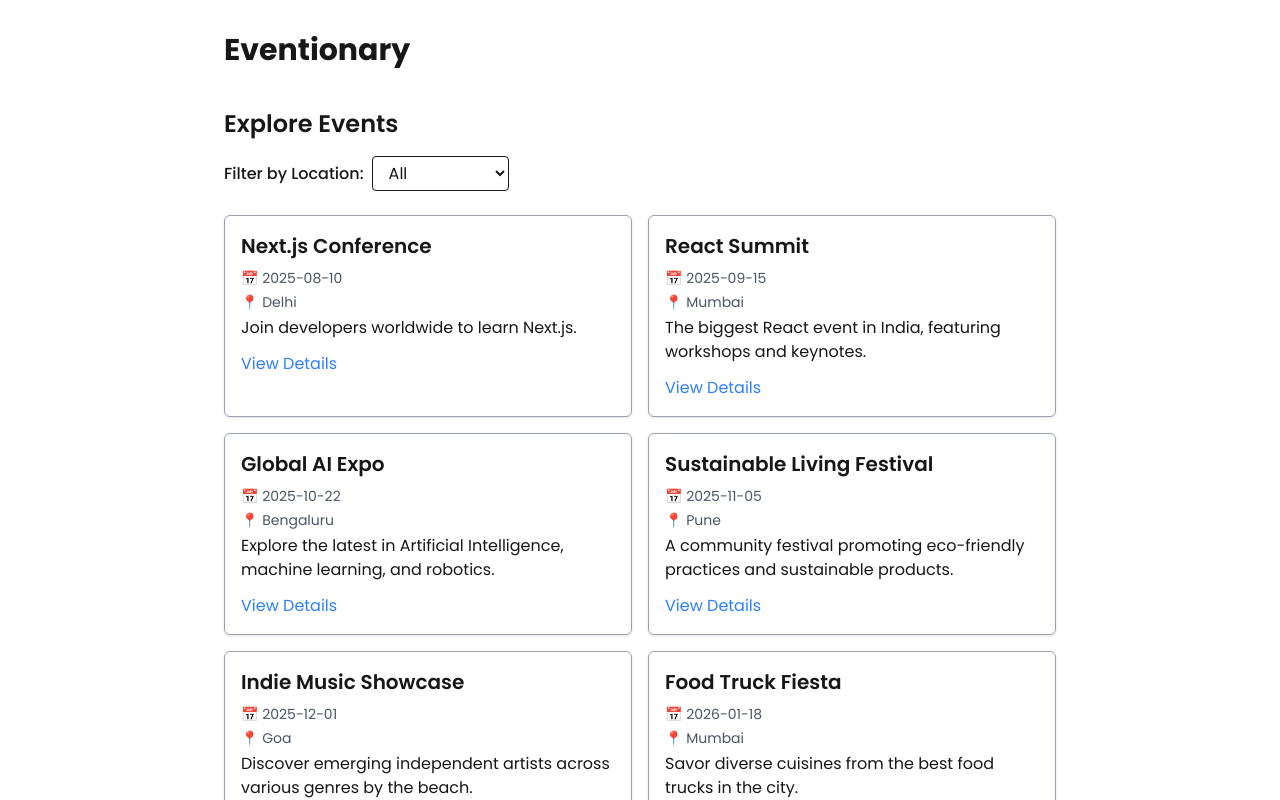
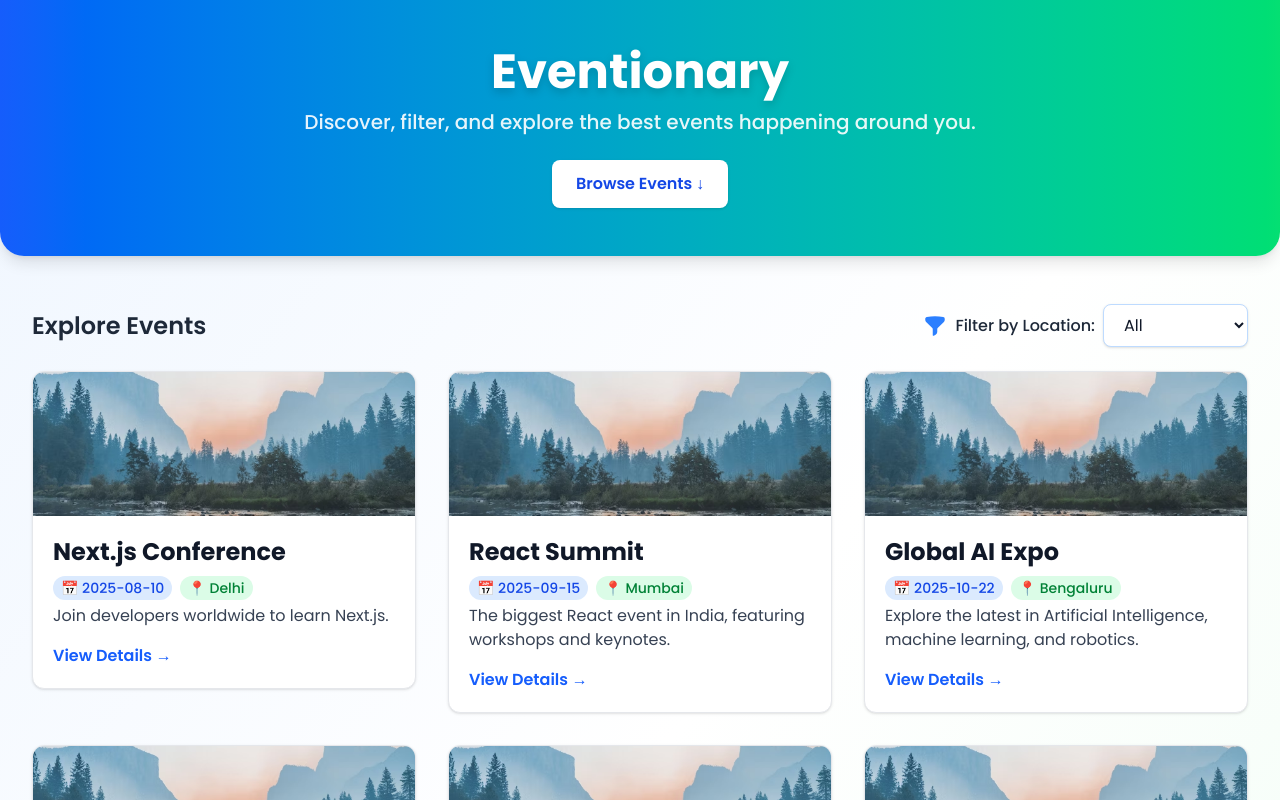
Before and after one commit to AdityaSharmaHub/eventionary, a Next.js app: page / in a window 1280 px wide. Shown: the top 800 px of the page. Built offline with nearby package versions, Linux system fonts and the light colour scheme.

Commit message:
updated ui

```diff
--- a/components/EventCard.tsx
+++ b/components/EventCard.tsx
@@ -1,5 +1,6 @@
 import { Event } from "@/pages/index";
 import Link from "next/link";
+import Image from "next/image";
 
 type EventCardProps = {
   event: Event;
@@ -7,14 +8,28 @@ type EventCardProps = {
 
 export default function EventCard({ event }: EventCardProps) {
   return (
-    <article className="border border-gray-400 rounded-md p-4 shadow hover:shadow-lg transition">
-      <h2 className="text-xl font-semibold mb-2">{event.title}</h2>
-      <p className="text-sm text-gray-600 mb-1">📅 {event.date}</p>
-      <p className="text-sm text-gray-600 mb-1">📍 {event.location}</p>
-      <p className="mb-3">{event.description}</p>
-      <Link href={`/events/${event.id}`}>
-        <span className="text-blue-500 hover:underline">View Details</span>
-      </Link>
+    <article className="bg-white border border-gray-200 rounded-xl p-0 shadow-sm hover:shadow-lg transition-shadow duration-200 overflow-hidden flex flex-col">
+      <div className="relative w-full h-36 bg-gray-100">
+        <Image
+          src="/event-placeholder.jpg"
+          alt="Event banner"
+          fill
+          className="object-cover"
+          sizes="(max-width: 640px) 100vw, 50vw"
+          priority
+        />
+      </div>
+      <div className="flex-1 flex flex-col p-5">
+        <h2 className="text-2xl font-bold mb-2 text-gray-900">{event.title}</h2>
+        <div className="flex items-center text-sm text-gray-500 mb-1 gap-2">
+          <span className="inline-block bg-blue-100 text-blue-700 px-2 py-0.5 rounded-full font-medium">📅 {event.date}</span>
+          <span className="inline-block bg-green-100 text-green-700 px-2 py-0.5 rounded-full font-medium">📍 {event.location}</span>
+        </div>
+        <p className="mb-4 text-gray-700 text-base line-clamp-3">{event.description}</p>
+        <Link href={`/events/${event.id}`} aria-label={`View details for ${event.title}`}>
+          <span className="inline-block mt-auto text-blue-600 hover:underline font-semibold focus:outline-none focus:ring-2 focus:ring-blue-400 rounded">View Details →</span>
+        </Link>
+      </div>
     </article>
   );
 }
--- a/components/EventList.tsx
+++ b/components/EventList.tsx
@@ -5,13 +5,44 @@ type EventListProps = {
   events: Event[];
 };
 
+function SkeletonCard() {
+  return (
+    <div className="bg-white border border-gray-200 rounded-xl p-0 shadow-sm overflow-hidden flex flex-col animate-pulse">
+      <div className="w-full h-36 bg-gray-200" />
+      <div className="flex-1 flex flex-col p-5 gap-3">
+        <div className="h-6 bg-gray-200 rounded w-2/3 mb-2" />
+        <div className="flex gap-2">
+          <div className="h-5 w-20 bg-blue-100 rounded-full" />
+          <div className="h-5 w-20 bg-green-100 rounded-full" />
+        </div>
+        <div className="h-4 bg-gray-100 rounded w-full mb-2" />
+        <div className="h-4 bg-gray-100 rounded w-5/6 mb-2" />
+        <div className="h-4 bg-gray-100 rounded w-1/2" />
+        <div className="mt-auto h-5 w-28 bg-blue-100 rounded" />
+      </div>
+    </div>
+  );
+}
+
 export default function EventList({ events }: EventListProps) {
+  if (!events) {
+    // Show 4 skeletons while loading
+    return (
+      <div className="grid sm:grid-cols-2 gap-6 md:gap-8 animate-fadein">
+        {Array.from({ length: 4 }).map((_, i) => (
+          <SkeletonCard key={i} />
+        ))}
+      </div>
+    );
+  }
   if (events.length === 0) return <p>No events found.</p>;
 
   return (
-    <div className="grid sm:grid-cols-2 gap-4">
-      {events.map((event) => (
-        <EventCard key={event.id} event={event} />
+    <div className="grid sm:grid-cols-2 md:grid-cols-3 gap-6 md:gap-8 animate-fadein">
+      {events.map((event, idx) => (
+        <div key={event.id} style={{ animationDelay: `${idx * 60}ms` }} className="animate-fadein">
+          <EventCard event={event} />
+        </div>
       ))}
     </div>
   );
--- a/components/FilterBar.tsx
+++ b/components/FilterBar.tsx
@@ -1,3 +1,5 @@
+import { FunnelIcon } from "@heroicons/react/24/solid";
+
 type FilterBarProps = {
   locations: string[];
   selected: string;
@@ -6,13 +8,17 @@ type FilterBarProps = {
 
 export default function FilterBar({ locations, selected, onChange }: FilterBarProps) {
   return (
-    <div className="mb-6">
-      <label htmlFor="location" className="mr-2 font-medium">Filter by Location:</label>
+    <div className="flex items-center flex-col sm:flex-row gap-3 md:gap-0 mb-4 md:mb-0">
+      <div className="flex items-center gap-2">
+        <FunnelIcon className="w-6 h-6 text-blue-500" aria-hidden="true" />
+        <label htmlFor="location" className="mr-2 font-medium text-gray-800">Filter by Location:</label>
+      </div>
       <select
         id="location"
+        aria-label="Filter events by location"
         value={selected}
         onChange={(e) => onChange(e.target.value)}
-        className="border px-3 py-1 rounded"
+        className="border border-blue-200 focus:border-blue-500 focus:ring-2 focus:ring-blue-400 px-4 py-2 rounded-lg shadow-sm bg-white text-gray-900 transition outline-none"
       >
         <option value="All">All</option>
         {locations.map((loc) => (
--- a/pages/events/[id].tsx
+++ b/pages/events/[id].tsx
@@ -4,6 +4,14 @@ import Head from "next/head";
 import eventsData from "@/data/events.json";
 import { Event } from "../index";
 import Link from "next/link";
+import Image from "next/image";
+import { Poppins } from "next/font/google";
+
+const poppins = Poppins({
+  variable: "--font-poppins",
+  subsets: ["latin"],
+  weight: ["400", "500", "600", "700"],
+});
 
 type EventDetailProps = {
   event: Event | null;
@@ -21,25 +29,38 @@ export default function EventDetail({ event }: EventDetailProps) {
   }
 
   return (
-    <>
+    <div className={poppins.className}>
       <Head>
         <title>{event.title} - Event Details</title>
         <meta name="description" content={event.description} />
       </Head>
 
       <main className="max-w-2xl mx-auto p-4">
-        <article className="border p-6 rounded shadow">
-          <h1 className="text-3xl font-bold mb-4">{event.title}</h1>
-          <p className="text-gray-600 mb-2">📅 {event.date}</p>
-          <p className="text-gray-600 mb-2">📍 {event.location}</p>
-          <p className="mb-4">{event.description}</p>
-
-          <Link href="/">
-            <span className="text-blue-500 hover:underline">← Back to Events</span>
-          </Link>
+        <article className="bg-white rounded-xl shadow-lg overflow-hidden">
+          <div className="relative w-full h-48 bg-gray-100">
+            <Image
+              src="/event-placeholder.jpg"
+              alt="Event banner"
+              fill
+              className="object-cover"
+              sizes="(max-width: 640px) 100vw, 50vw"
+              priority
+            />
+          </div>
+          <div className="p-8 flex flex-col gap-4">
+            <h1 className="text-3xl font-bold text-gray-900 mb-2">{event.title}</h1>
+            <div className="flex items-center gap-3 text-base text-gray-500">
+              <span className="inline-block bg-blue-100 text-blue-700 px-3 py-1 rounded-full font-medium">📅 {event.date}</span>
+              <span className="inline-block bg-green-100 text-green-700 px-3 py-1 rounded-full font-medium">📍 {event.location}</span>
+            </div>
+            <p className="text-lg text-gray-700 leading-relaxed">{event.description}</p>
+            <Link href="/" aria-label="Back to Events list">
+              <span className="inline-block mt-4 px-5 py-2 bg-blue-600 text-white rounded-lg shadow hover:bg-blue-700 transition font-semibold cursor-pointer focus:outline-none focus:ring-2 focus:ring-blue-400">← Back to Events</span>
+            </Link>
+          </div>
         </article>
       </main>
-    </>
+    </div>
   );
 }
 
--- a/pages/index.tsx
+++ b/pages/index.tsx
@@ -34,25 +34,29 @@ export default function Home({ events }: HomeProps) {
   const locations = Array.from(new Set(events.map(e => e.location)));
 
   return (
-    <div className={`${poppins.className}`}>
+    <div className={`${poppins.className} min-h-screen bg-gradient-to-br from-blue-50 via-white to-green-50`}>
       <Head>
         <title>Eventionary - Your Events Explorer</title>
         <meta name="description" content="Browse upcoming events by location" />
       </Head>
 
-      <main className="max-w-4xl mx-auto p-8">
-        <div className="mb-10">
-          <h1 className="text-3xl font-bold">Eventionary</h1>
+      <header className="w-full py-12 bg-gradient-to-r from-blue-600 to-green-400 text-white shadow-lg rounded-b-3xl">
+        <div className="max-w-4xl mx-auto px-8 flex flex-col items-center">
+          <h1 className="text-4xl sm:text-5xl font-extrabold mb-3 drop-shadow-lg">Eventionary</h1>
+          <p className="text-lg sm:text-xl font-medium mb-6 opacity-90">Discover, filter, and explore the best events happening around you.</p>
+          <a href="#events-list" className="inline-block px-6 py-3 bg-white text-blue-700 font-semibold rounded-lg shadow hover:bg-blue-50 transition">Browse Events ↓</a>
         </div>
+      </header>
 
-        <h2 className="text-2xl font-semibold mb-4">Explore Events</h2>
-
-        <FilterBar
-          locations={locations}
-          selected={locationFilter}
-          onChange={setLocationFilter}
-        />
-
+      <main className="max-w-7xl mx-auto p-8">
+        <div className="flex flex-col md:flex-row items-start md:items-center justify-between mb-6 mt-4">
+          <h2 className="text-2xl font-semibold text-gray-800 mb-4 md:mb-0" id="events-list">Explore Events</h2>
+          <FilterBar
+            locations={locations}
+            selected={locationFilter}
+            onChange={setLocationFilter}
+          />
+        </div>
         <EventList events={filteredEvents} />
       </main>
     </div>
--- a/styles/globals.css
+++ b/styles/globals.css
@@ -24,3 +24,12 @@ body {
   color: var(--foreground);
   font-family: Arial, Helvetica, sans-serif;
 }
+
+@keyframes fadein {
+  from { opacity: 0; transform: translateY(20px); }
+  to { opacity: 1; transform: none; }
+}
+
+.animate-fadein {
+  animation: fadein 0.7s cubic-bezier(0.4,0,0.2,1) both;
+}
```
Also changed, not shown: package.json (+7 -6 lines), public/event-placeholder.jpg (added), 1 other file (tests, documents, lock files or other folders).
